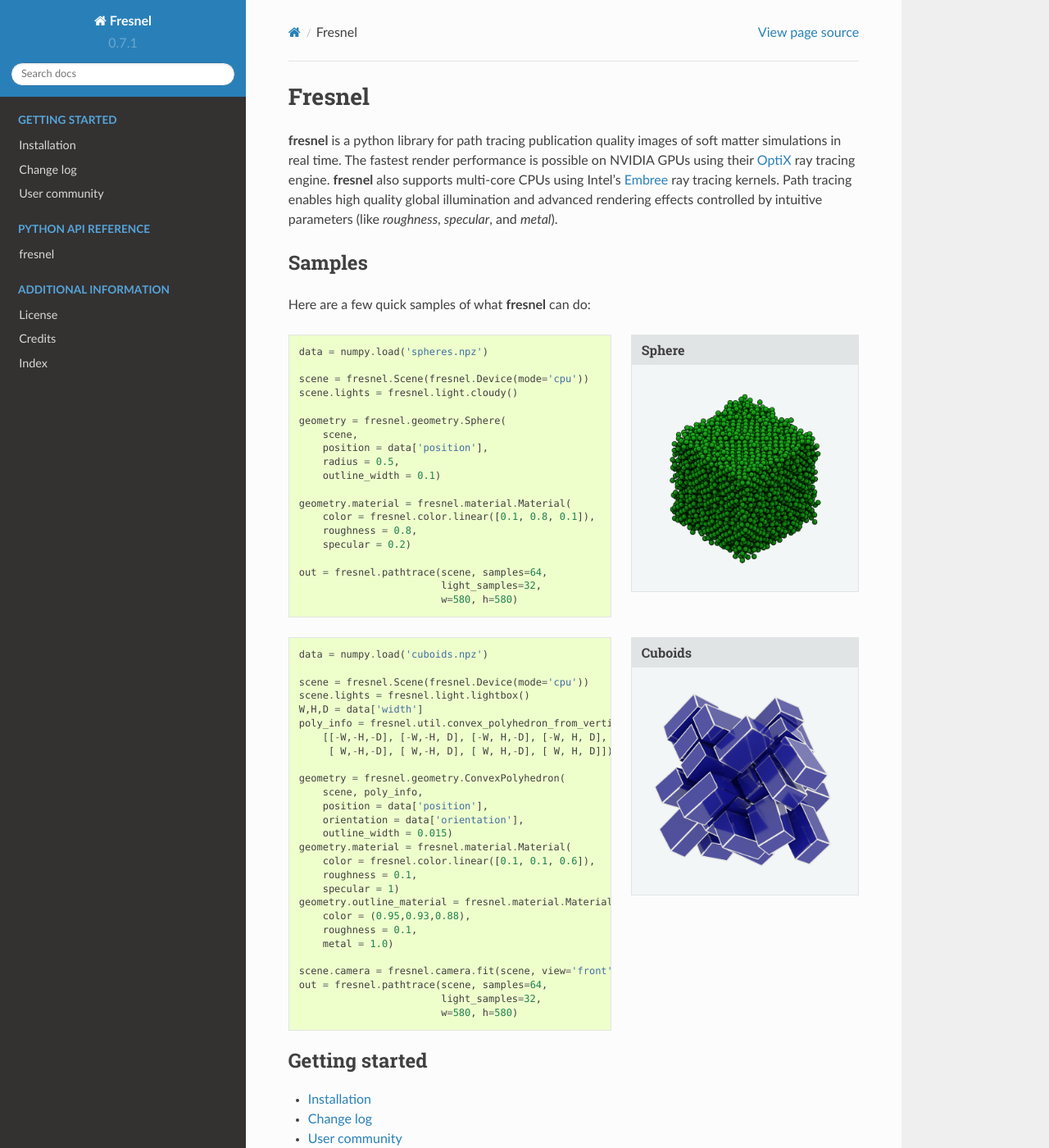
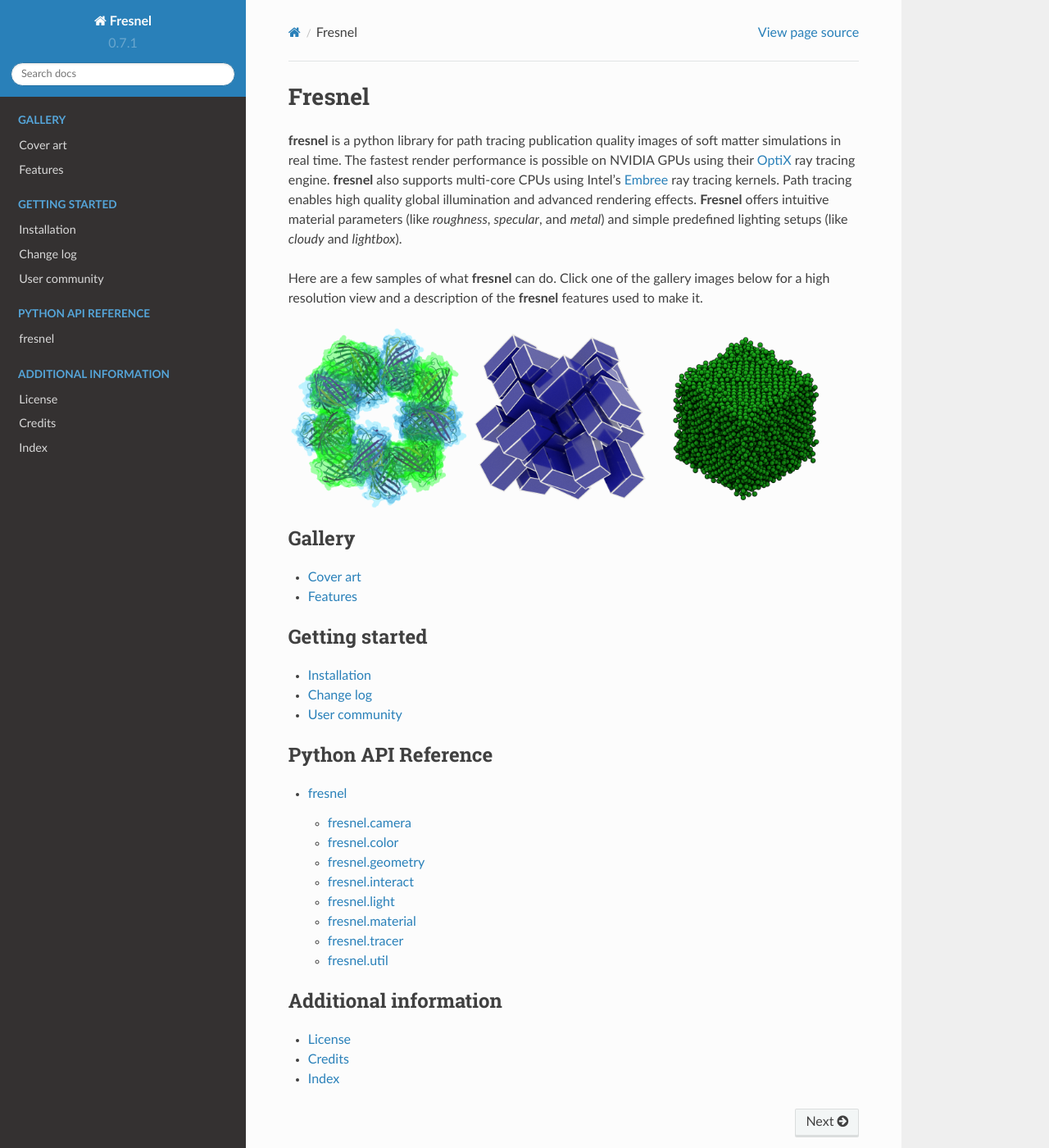
Before and after one commit to glotzerlab/fresnel, a Sphinx documentation site: the page built from doc/index.rst, in a window 1280 px wide and 1400 px high. Shown: the whole window at 82% size. Built offline with Sphinx 7.4.7 and the Read the Docs theme 2.0.0, drawn with Linux system fonts in a browser that asks for light colours.

Commit message:
Feature gallery images in the documentation
Show a 3xN grid of gallery images on the main page and link to high resolution descriptions
of those images in new gallery pages.

```diff
--- /dev/null
+++ b/doc/gallery-features.rst
@@ -0,0 +1,33 @@
+Features
+=========
+
+.. _gallery-cuboids:
+
+Cuboids
+-------
+
+.. image:: gallery/cuboid-hires.png
+    :width: 690px
+    :alt: Cuboids
+
+Cuboid example script. Utilizes the :py:class:`convex polyhedron geometry <fresnel.geometry.ConvexPolyhedron>` with
+metallic outlines, :py:class:`smooth materials <fresnel.material.Material>`, and
+:py:meth:`lightbox lighting <fresnel.light.lightbox>`.
+
+.. literalinclude:: gallery/cuboid.py
+    :lines: 3-29
+
+.. _gallery-spheres:
+
+Spheres
+-------
+
+.. image:: gallery/sphere-hires.png
+    :width: 690px
+    :alt: Spheres
+
+Spheres example script. Utilizes the :py:class:`sphere geometry <fresnel.geometry.Sphere>` with black outlines,
+:py:class:`rough materials <fresnel.material.Material>` and :py:meth:`cloudy lighting <fresnel.light.cloudy>`.
+
+.. literalinclude:: gallery/sphere.py
+    :lines: 3-21
--- a/doc/index.rst
+++ b/doc/index.rst
@@ -4,29 +4,34 @@
 **fresnel** is a python library for path tracing publication quality images of soft matter simulations in real time.
 The fastest render performance is possible on NVIDIA GPUs using their `OptiX <https://developer.nvidia.com/optix>`_
 ray tracing engine. **fresnel** also supports multi-core CPUs using Intel's `Embree <https://embree.github.io/>`_
-ray tracing kernels. Path tracing enables high quality global illumination and advanced rendering effects controlled by
-intuitive parameters (like *roughness*, *specular*, and *metal*).
+ray tracing kernels. Path tracing enables high quality global illumination and advanced rendering effects.
+**Fresnel** offers intuitive material parameters (like *roughness*, *specular*, and *metal*) and simple predefined
+lighting setups (like *cloudy* and *lightbox*).
 
-Samples
-_______
+Here are a few samples of what **fresnel** can do. Click one of the gallery images below for a high resolution view and
+a description of the **fresnel** features used to make it.
 
-Here are a few quick samples of what **fresnel** can do:
+.. image:: gallery/protomer.png
+    :width: 220px
+    :alt: Protomer
+    :target: gallery-cover-art.html#protomer
 
-.. sidebar:: Sphere
+.. image:: gallery/cuboid.png
+    :width: 220px
+    :alt: Cuboids
+    :target: gallery-features.html#cuboids
 
-    .. image:: gallery/sphere.png
-        :width: 275px
+.. image:: gallery/sphere.png
+    :width: 220px
+    :alt: Spheres
+    :target: gallery-features.html#spheres
 
-.. literalinclude:: gallery/sphere.py
-    :lines: 3-21
+.. toctree::
+    :maxdepth: 1
+    :caption: Gallery
 
-.. sidebar:: Cuboids
-
-    .. image:: gallery/cuboid.png
-        :width: 275px
-
-.. literalinclude:: gallery/cuboid.py
-    :lines: 3-29
+    gallery-cover-art
+    gallery-features
 
 .. toctree::
     :maxdepth: 1
```
Also changed, not shown: doc/gallery-cover-art.rst (added, +14 -0 lines).
